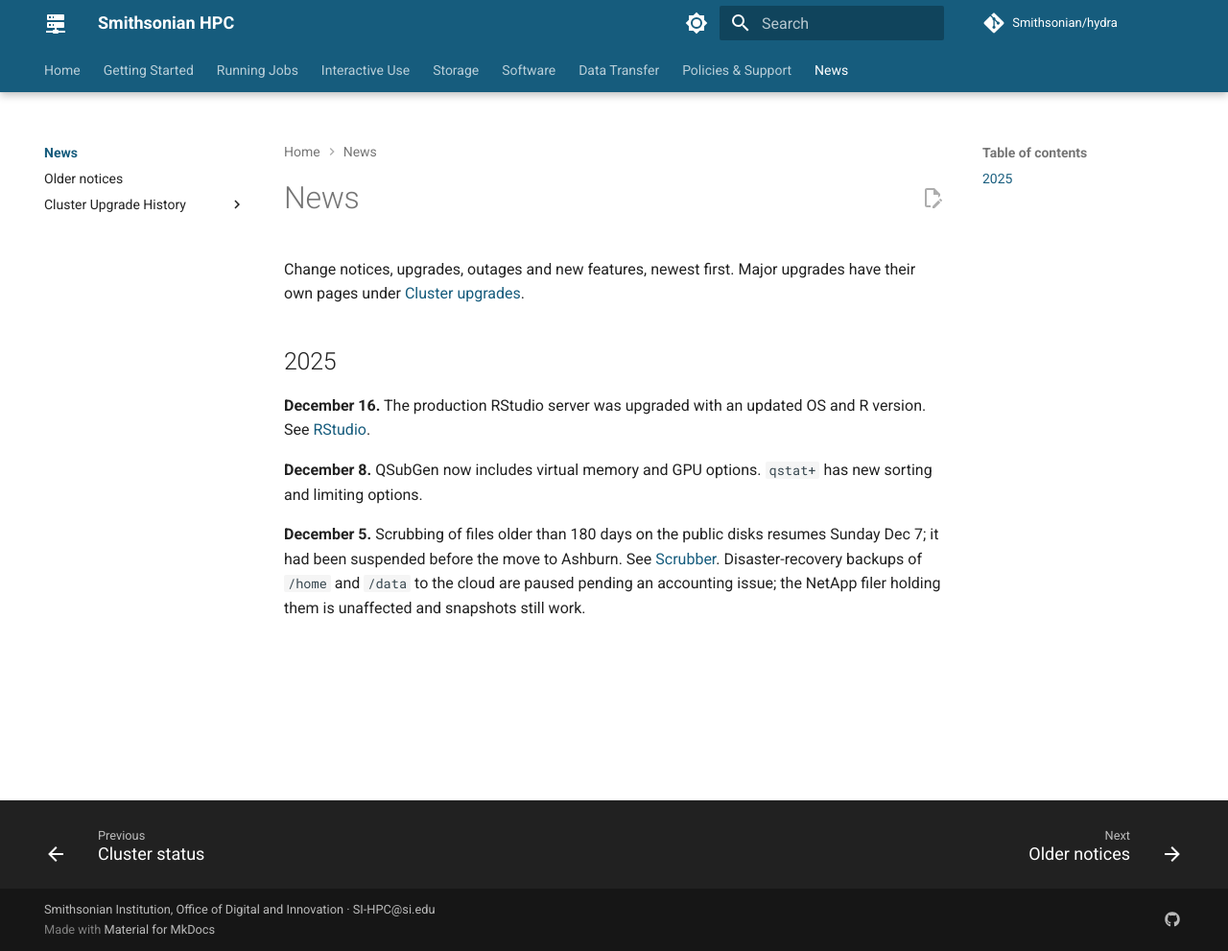
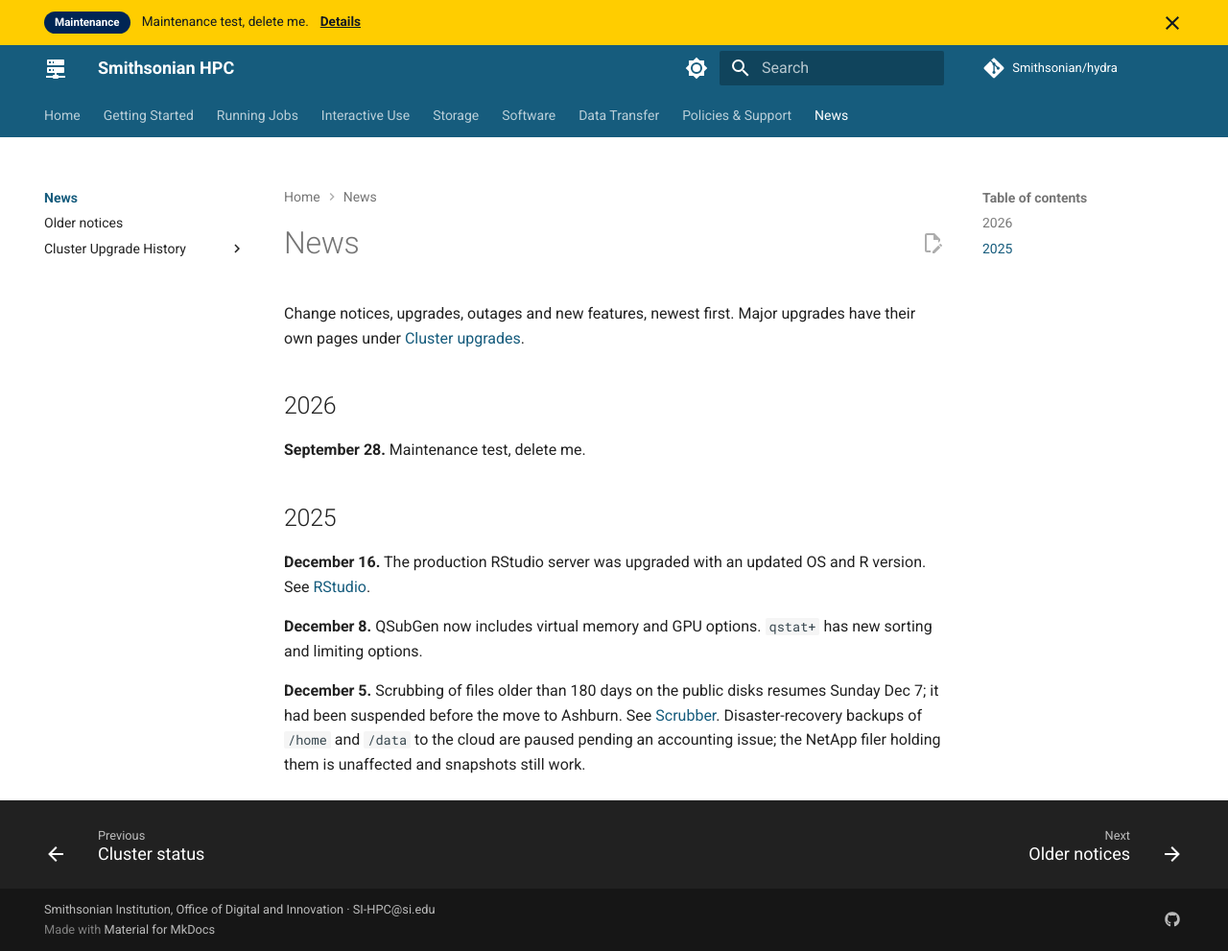
Before and after one commit to ODI-DPAC/hydra, an MkDocs documentation site: the page built from docs/news/index.md, in a window 1280 px wide and 991 px high. Shown: the whole window at 96% size. Built offline with MkDocs 1.6.1 and Material for MkDocs 9.7.7, drawn with Linux system fonts in a browser that asks for light colours; comment, search, counter and statistics services are not loaded.

Commit message:
News: maintenance test

```diff
--- a/docs/news/index.md
+++ b/docs/news/index.md
@@ -1,6 +1,10 @@
 # News
 
 Change notices, upgrades, outages and new features, newest first. Major upgrades have their own pages under [Cluster upgrades](upgrades/index.md).
+
+## 2026
+
+<a id="2026-09-28"></a>**September 28.** Maintenance test, delete me.
 
 ## 2025
 
--- a/mkdocs.yml
+++ b/mkdocs.yml
@@ -61,10 +61,13 @@ extra:
   # Announcement bar and status pill. kind: maintenance | outage | info.
   # Blank text = no banner, pill shows Operational.
   announce:
-    until: ""
-    kind: info
-    text: ""
-    link: news/
+    issue: "45"
+    since: "2026-09-28"
+    from: "2026-09-28T14:00:00-04:00"
+    until: "2026-09-28T14:10:00-04:00"
+    kind: maintenance
+    text: "Maintenance test, delete me."
+    link: news/#2026-09-28
   status_url: https://hydra.si.edu/tools/status/
   support_email: SI-HPC@si.edu
   social:
```
Also changed, not shown: docs/index.md (+2 -2 lines).
